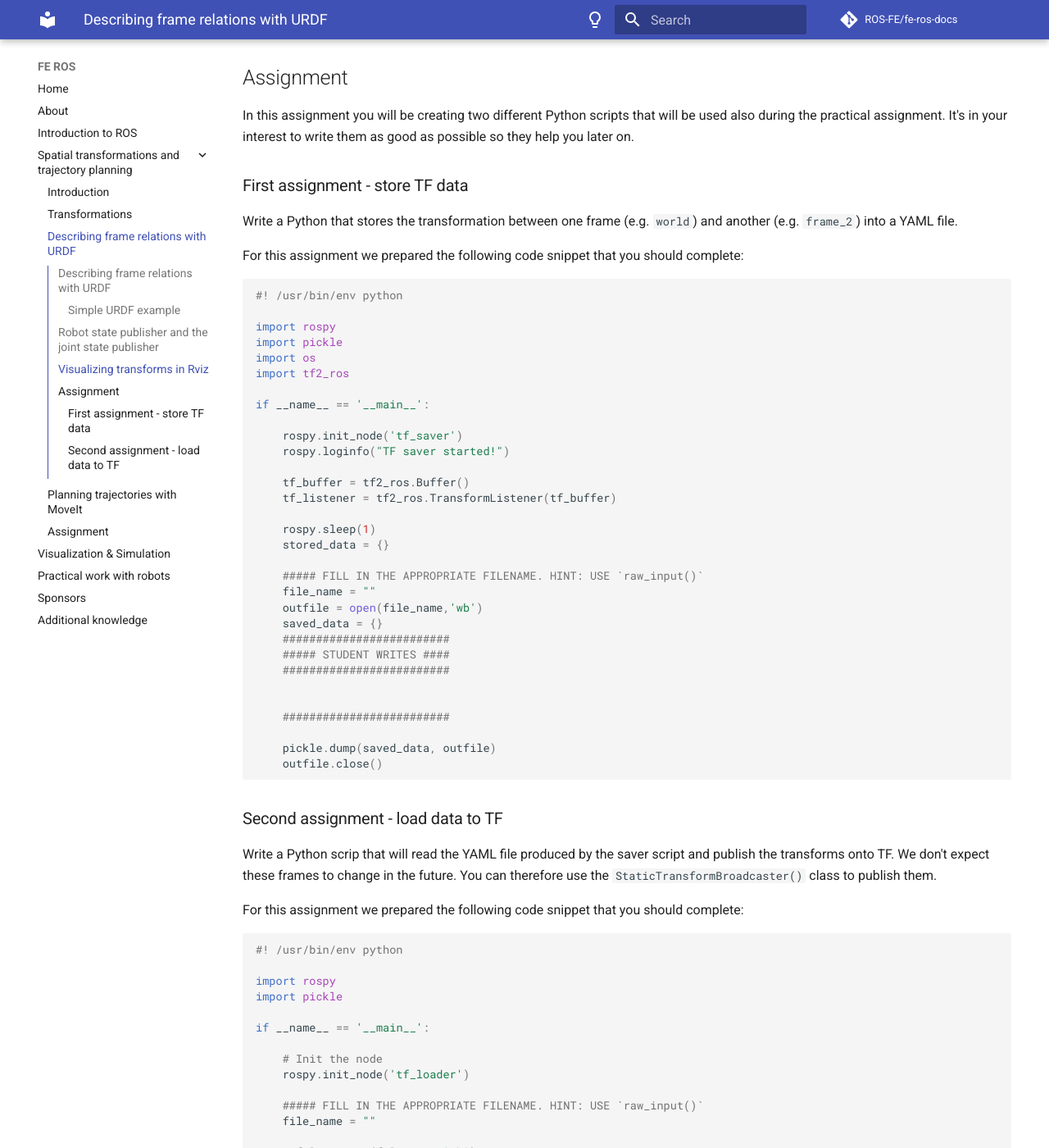
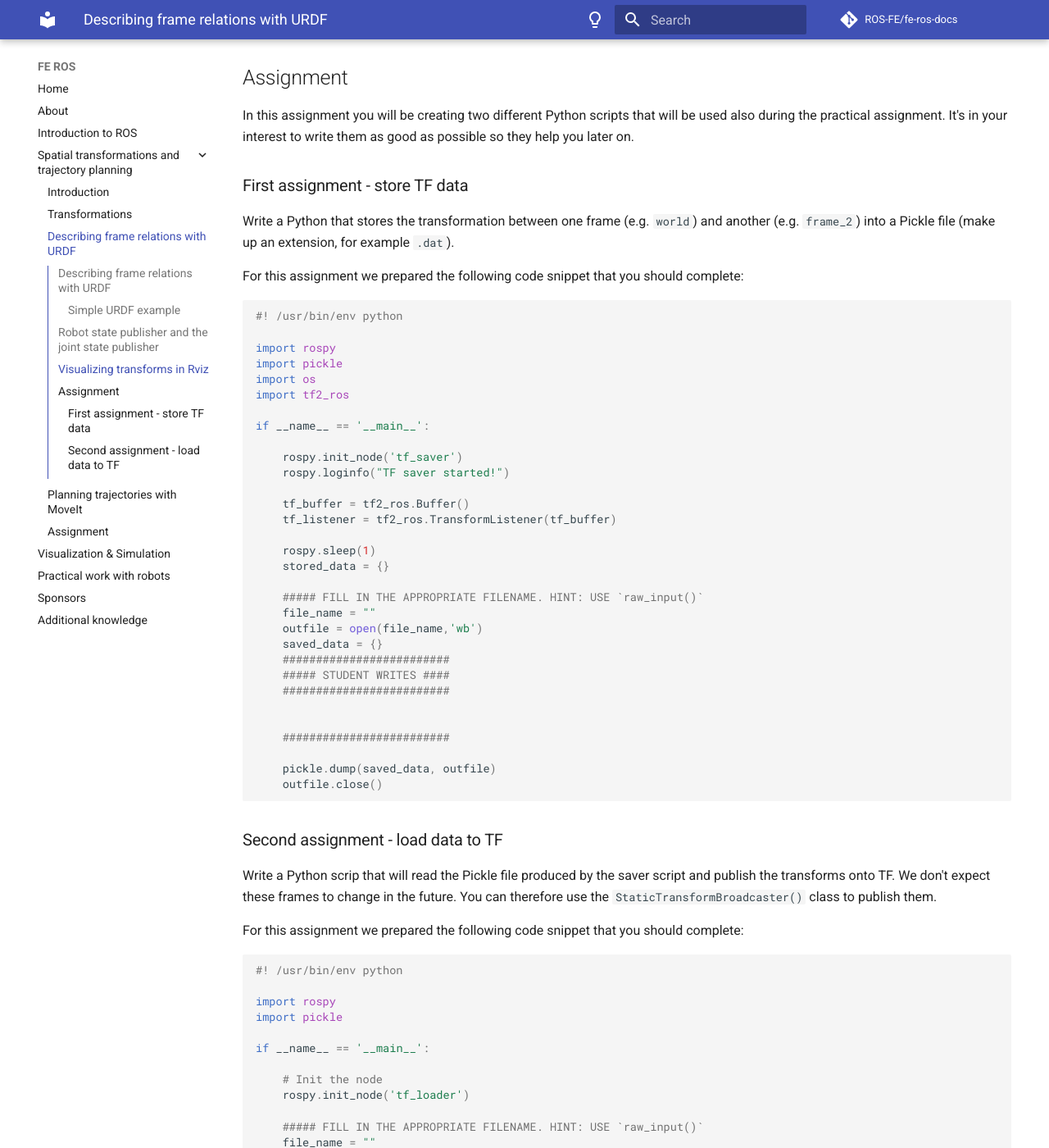
Before and after one commit to ROS-FE/fe-ros-docs, an MkDocs documentation site: the page built from docs/tf_moveit/urdf.md, in a window 1280 px wide and 1400 px high, scrolled down 5669 px. Shown: the whole window at 82% size. Built offline with MkDocs 1.6.1 and Material for MkDocs 9.7.7, drawn with Linux system fonts in a browser that asks for light colours; comment, search, counter and statistics services are not loaded.

Commit message:
Pickle does not produce yamls

````diff
--- a/docs/tf_moveit/urdf.md
+++ b/docs/tf_moveit/urdf.md
@@ -148,7 +148,7 @@
 In this assignment you will be creating two different Python scripts that will be used also during the practical assignment. It's in your interest to write them as good as possible so they help you later on.
 
 ### First assignment - store TF data
-Write a Python that stores the transformation between one frame (e.g. `world`) and another (e.g. `frame_2`) into a YAML file.
+Write a Python that stores the transformation between one frame (e.g. `world`) and another (e.g. `frame_2`) into a Pickle file (make up an extension, for example `.dat`).
 
 For this assignment we prepared the following code snippet that you should complete:
 ```python
@@ -185,7 +185,7 @@
     outfile.close()
 ```
 ### Second assignment - load data to TF
-Write a Python scrip that will read the YAML file produced by the saver script and publish the transforms onto TF. We don't expect these frames to change in the future. You can therefore use the `StaticTransformBroadcaster()` class to publish them.
+Write a Python scrip that will read the Pickle file produced by the saver script and publish the transforms onto TF. We don't expect these frames to change in the future. You can therefore use the `StaticTransformBroadcaster()` class to publish them.
 
 For this assignment we prepared the following code snippet that you should complete:
 
````
